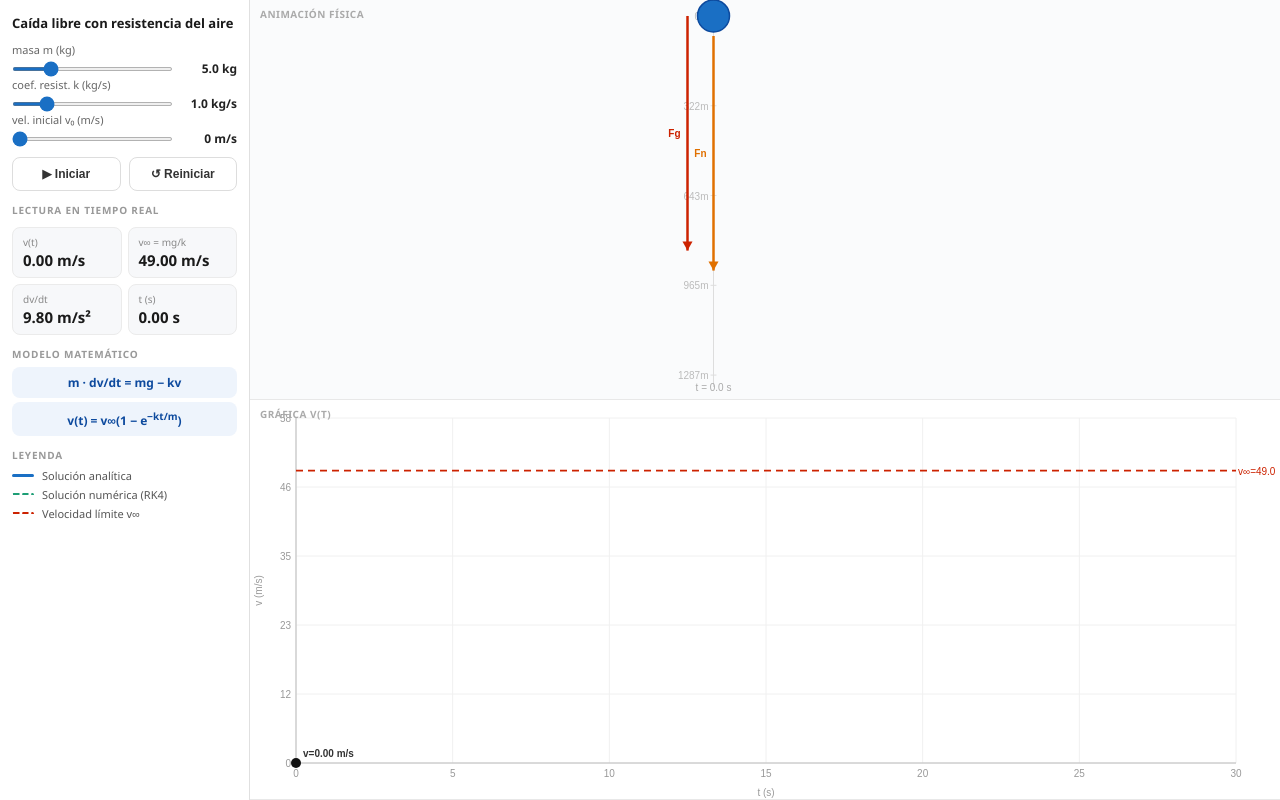
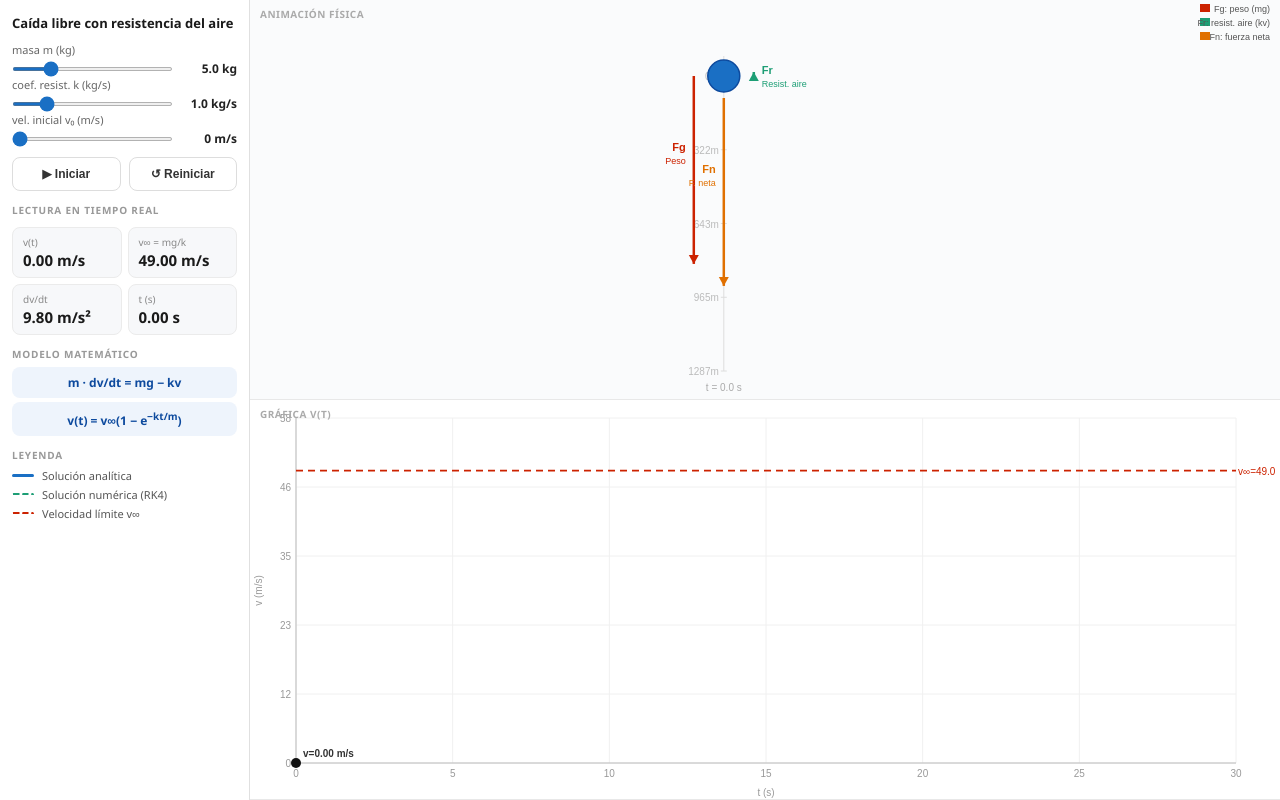
Before and after one commit to ricardouma99/EDVI-caida-libre, a plain HTML site: page index.html in a window 1280 px wide. Drawn offline with Linux system fonts and the light colour scheme.

Commit message:
Update index.html

```diff
--- a/index.html
+++ b/index.html
@@ -237,52 +237,101 @@ function drawAnim(){
   ctx.clearRect(0,0,W,H);
   ctx.fillStyle='#fafbfc'; ctx.fillRect(0,0,W,H);
 
+  const R=Math.min(16,W*0.05);
+  // Margen superior: pelota arriba visible + espacio para etiquetas de vectores
+  const topMargin = R + 60;
+  const botMargin = 28;
   const maxDrop=Math.max(yPos(MAX_T)*1.05,10);
-  const axX=W*0.45;
-  const toSY=y=>H*0.04+(H*0.90)*(y/maxDrop);
+  const axX=W*0.46;
+  // toSY mapea y=0 a topMargin y y=maxDrop al borde inferior
+  const toSY=y=>topMargin+(H-topMargin-botMargin)*(y/maxDrop);
 
+  // eje vertical
   ctx.strokeStyle='#ddd';ctx.lineWidth=1;
-  ctx.beginPath();ctx.moveTo(axX,H*0.02);ctx.lineTo(axX,H*0.97);ctx.stroke();
+  ctx.beginPath();ctx.moveTo(axX,topMargin-R-4);ctx.lineTo(axX,H-botMargin);ctx.stroke();
 
-  ctx.fillStyle='#bbb';ctx.font=`10px Arial`;ctx.textAlign='right';
+  // marcas y etiquetas eje
+  ctx.fillStyle='#bbb';ctx.font='10px Arial';ctx.textAlign='right';
   for(let i=0;i<=4;i++){
     const yv=(maxDrop/4)*i;
     const sy=toSY(yv);
     ctx.fillText(yv.toFixed(0)+'m',axX-5,sy+4);
-    ctx.beginPath();ctx.moveTo(axX-3,sy);ctx.lineTo(axX+3,sy);ctx.stroke();
+    ctx.beginPath();ctx.moveTo(axX-3,sy);ctx.lineTo(axX+3,sy);ctx.strokeStyle='#ddd';ctx.stroke();
   }
 
+  // pelota — siempre dentro del canvas
   const py=yPos(tSim);
   const cy=toSY(py);
-  const R=Math.min(16,W*0.06);
 
   ctx.beginPath();ctx.arc(axX,cy,R,0,2*Math.PI);
   ctx.fillStyle='#1a6fc4';ctx.fill();
   ctx.strokeStyle='#0d4a9e';ctx.lineWidth=1.5;ctx.stroke();
 
   const vNow=vAnal(tSim);
-  const sc=H*0.012;
-  const Fg=m*G*sc, Fr=k*vNow*sc, Fn=(m*G-k*vNow)*sc;
+  // escala de vectores: proporcional a la altura disponible
+  const sc=Math.min((H-topMargin-botMargin)*0.013, 4.5);
+  const Fg_len = m*G*sc;
+  const Fr_len = k*vNow*sc;
+  const Fn_len = Math.abs(m*G - k*vNow)*sc;
+  const Fn_dir = (m*G - k*vNow) >= 0 ? 1 : -1; // 1=abajo, -1=arriba
 
-  function vec(x,y,dy,color,lbl){
-    if(Math.abs(dy)<2)return;
-    const dir=dy>0?1:-1;
-    ctx.strokeStyle=color;ctx.fillStyle=color;ctx.lineWidth=2.5;
-    ctx.beginPath();ctx.moveTo(x,y);ctx.lineTo(x,y+dy);ctx.stroke();
+  // Función para dibujar vector con etiqueta completa en dos líneas
+  function vec(x, y, dyLen, dir, color, lbl1, lbl2){
+    const dy = dyLen * dir;
+    const minLen = 4; // dibuja siempre si tiene algo de longitud
+    const drawLen = Math.max(dyLen, minLen);
+    const actualDy = drawLen * dir;
+    ctx.strokeStyle=color; ctx.fillStyle=color; ctx.lineWidth=2.5;
+    ctx.beginPath(); ctx.moveTo(x,y); ctx.lineTo(x, y+actualDy); ctx.stroke();
+    // punta de flecha
     ctx.beginPath();
-    ctx.moveTo(x,y+dy);ctx.lineTo(x-5,y+dy-dir*9);ctx.lineTo(x+5,y+dy-dir*9);
-    ctx.closePath();ctx.fill();
-    ctx.font='bold 10px Arial';
-    ctx.textAlign=x>axX?'left':'right';
-    ctx.fillText(lbl,x>axX?x+7:x-7,y+dy*0.5+4);
+    ctx.moveTo(x, y+actualDy);
+    ctx.lineTo(x-5, y+actualDy - dir*9);
+    ctx.lineTo(x+5, y+actualDy - dir*9);
+    ctx.closePath(); ctx.fill();
+    // etiqueta: dos líneas — símbolo y descripción
+    const lx = x > axX ? x+8 : x-8;
+    const anchor = x > axX ? 'left' : 'right';
+    ctx.textAlign = anchor;
+    ctx.font = 'bold 11px Arial';
+    ctx.fillText(lbl1, lx, y + actualDy*0.4);
+    ctx.font = '9px Arial';
+    ctx.fillStyle = color;
+    ctx.fillText(lbl2, lx, y + actualDy*0.4 + 13);
   }
 
-  vec(axX-R-10,cy, Fg, '#cc2200','Fg');
-  vec(axX+R+10,cy,-Fr,'#1D9E75','Fr');
-  vec(axX,cy+R+4, Fn, '#e07000','Fn');
+  // Fg: peso — hacia abajo — izquierda de la pelota
+  vec(axX - R - 14, cy, Fg_len, 1, '#cc2200', 'Fg', 'Peso');
 
+  // Fr: resistencia del aire — hacia arriba — derecha de la pelota
+  // siempre visible: mínimo 4px aunque v=0
+  vec(axX + R + 14, cy, Math.max(Fr_len, 4), -1, '#1D9E75', 'Fr', 'Resist. aire');
+
+  // Fn: fuerza neta — columna central desplazada
+  if(Fn_len > 1){
+    vec(axX, cy + R + 6, Fn_len, Fn_dir, '#e07000', 'Fn', 'F. neta');
+  } else {
+    // equilibrio — mostrar punto y texto "Fn = 0"
+    ctx.beginPath(); ctx.arc(axX, cy+R+6, 4, 0, 2*Math.PI);
+    ctx.fillStyle='#e07000'; ctx.fill();
+    ctx.font='9px Arial'; ctx.textAlign='center'; ctx.fillStyle='#e07000';
+    ctx.fillText('Fn = 0 (v = v∞)', axX, cy+R+22);
+  }
+
+  // leyenda de colores en esquina
+  const lx0 = W - 10;
+  const ly0 = 12;
+  ctx.font = '9px Arial'; ctx.textAlign = 'right';
+  [['#cc2200','Fg: peso (mg)'],['#1D9E75','Fr: resist. aire (kv)'],['#e07000','Fn: fuerza neta']].forEach((item,i)=>{
+    ctx.fillStyle=item[0];
+    ctx.fillRect(lx0-70, ly0+i*14-8, 10, 8);
+    ctx.fillStyle='#555';
+    ctx.fillText(item[1], lx0, ly0+i*14);
+  });
+
+  // tiempo
   ctx.fillStyle='#aaa';ctx.font='10px Arial';ctx.textAlign='center';
-  ctx.fillText('t = '+tSim.toFixed(1)+' s',axX,H*0.98);
+  ctx.fillText('t = '+tSim.toFixed(1)+' s', axX, H-8);
 }
 
 /* ── GRÁFICA v(t) ── */
```
